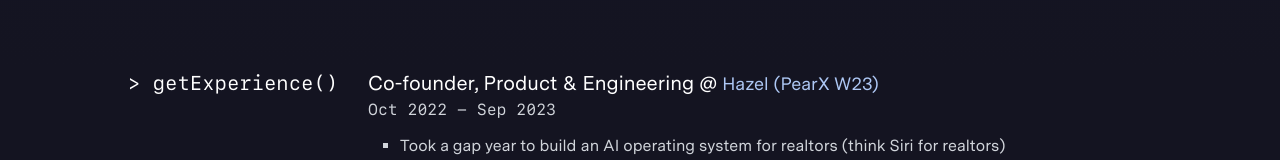
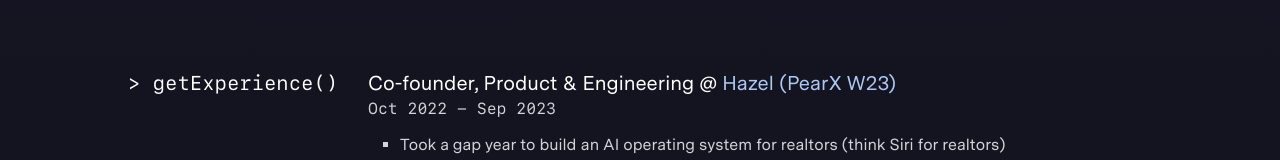
Before and after one commit to henryweng03/personal-site, a React (Create React App) app: page / in a window 1280 px wide. Shown: the part 731-891 px from the top of the page. Built offline with nearby package versions, Linux system fonts and the light colour scheme.

Commit message:
Fix bug wth link text shrinking in experience section"

```diff
--- a/src/components/ExperienceCard.js
+++ b/src/components/ExperienceCard.js
@@ -1,16 +1,24 @@
 import React from "react";
-import HoverLink from "./HoverLink.js";
+import HoverLink, { removeProtocol } from "./HoverLink.js";
+import HoverTagWrapper from "./HoverTagWrapper.js";
 
 const ExperienceCard = ({ props }) => {
   return (
     <div>
       <h3>
         {props.title} @{" "}
-        <HoverLink
-          linkText={props.companyName}
-          linkAddress={props.companyLink}
-          linkHoverText={props.linkHoverText}
-        />
+        <HoverTagWrapper
+          hoverText={props.linkHoverText ?? removeProtocol(props.companyLink)}
+        >
+          <a
+            className="link"
+            href={props.companyLink}
+            target="_blank"
+            rel="noreferrer"
+          >
+            {props.companyName}
+          </a>
+        </HoverTagWrapper>
       </h3>
       <p className="date">
         {props.startDate} - {props.endDate}
--- a/src/components/HoverLink.js
+++ b/src/components/HoverLink.js
@@ -1,14 +1,14 @@
 import React from "react";
 import HoverTagWrapper from "./HoverTagWrapper";
 
+export function removeProtocol(url) {
+  // Remove the protocol (e.g., "https://", "http://", "ftp://")
+  const withoutProtocol = url.replace(/^(https?|ftp):\/\//, "");
+  // Remove any trailing slashes
+  return withoutProtocol.replace(/\/$/, "");
+}
+
 const HoverLink = ({ linkText, linkAddress, linkHoverText }) => {
-  function removeProtocol(url) {
-    // Remove the protocol (e.g., "https://", "http://", "ftp://")
-    const withoutProtocol = url.replace(/^(https?|ftp):\/\//, "");
-    // Remove any trailing slashes
-    return withoutProtocol.replace(/\/$/, "");
-  }
-
   const hoverText = linkHoverText ?? removeProtocol(linkAddress);
 
   return (
--- a/src/components/ProjectCard.js
+++ b/src/components/ProjectCard.js
@@ -1,6 +1,7 @@
 import React from "react";
 import BadgeList from "./BadgeList";
 import HoverTagWrapper from "./HoverTagWrapper";
+import { removeProtocol } from "./HoverLink";
 
 const ProjectCard = ({
   projectName,
@@ -11,12 +12,7 @@ const ProjectCard = ({
   linkHoverText,
 }) => {
   return (
-    <HoverTagWrapper
-      hoverText={
-        linkHoverText ??
-        projectLink.replace(/^(https?|ftp):\/\//, "").replace(/\/$/, "")
-      }
-    >
+    <HoverTagWrapper hoverText={linkHoverText ?? removeProtocol(projectLink)}>
       <a href={projectLink} target="_blank" rel="noreferrer">
         <div
           className="p-6 transition duration-150 rounded-xl
```
